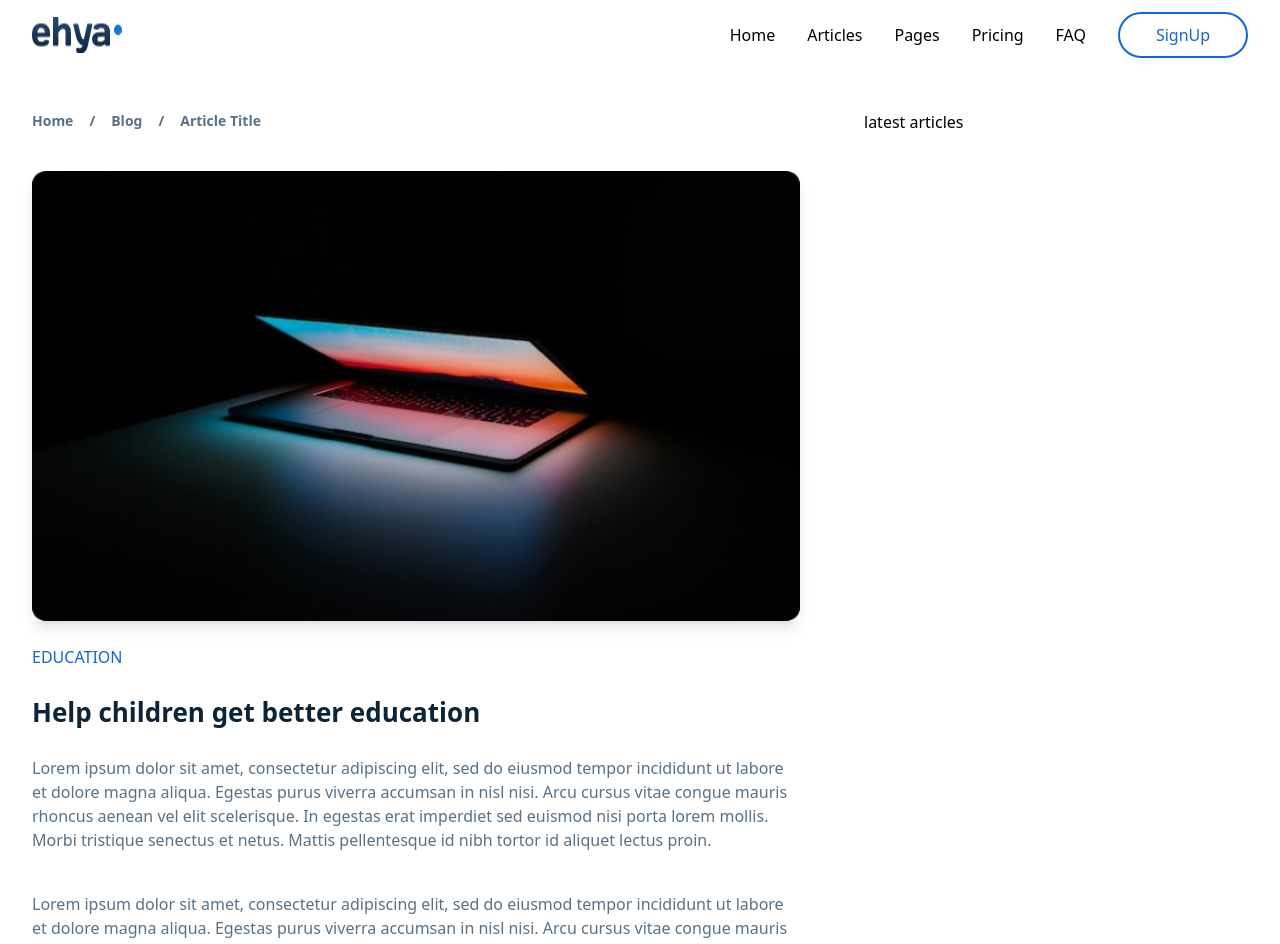
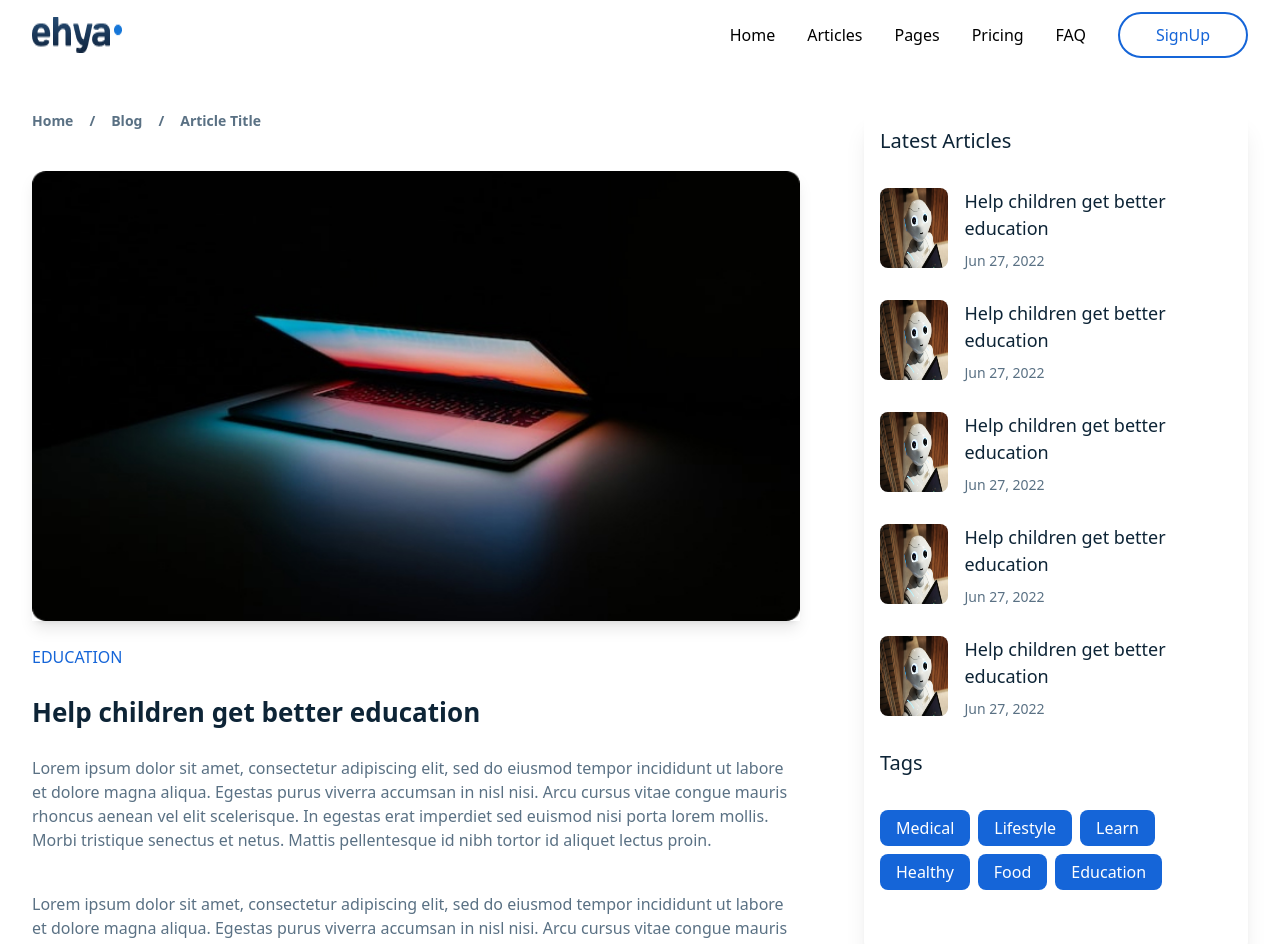
Before and after one commit to zulqarnain1231/ehya, a Next.js app: page /blogdetails in a window 1280 px wide. Shown: the top 944 px of the page. Built offline with nearby package versions, Linux system fonts and the light colour scheme.

Commit message:
completed blog details page

```diff
--- a/components/BlogDetails/BlogDetails.tsx
+++ b/components/BlogDetails/BlogDetails.tsx
@@ -1,7 +1,7 @@
 import React from "react";
 import ComponentWrapper from "../Shared/Wrappers/ComponentWrapper";
 import Details from "./Details/Details";
-import LatestArticles from "./LatestArticles";
+import LatestArticles from "./LatestArticles/LatestArticles";
 
 const BlogDetails = () => {
   return (
--- a/components/BlogDetails/LatestArticles.tsx
+++ /dev/null
@@ -1,11 +0,0 @@
-import React from 'react'
-
-const LatestArticles = () => {
-  return (
-    <div>
-      latest articles
-    </div>
-  )
-}
-
-export default LatestArticles
--- /dev/null
+++ b/components/BlogDetails/LatestArticles/ArticleSnippet.tsx
@@ -0,0 +1,26 @@
+import React from 'react'
+import Image from 'next/image';
+const ArticleSnippet = () => {
+  return (
+    <div className="w-full h-[80px] flex item-center justify-start gap-4">
+      <div className="relative h-full w-[90px]">
+        <Image
+          src={"/Assets/Blogs/blog2.png"}
+          className="rounded-[8px]"
+          alt=""
+          fill
+        />
+      </div>
+      <div className="w-full flex flex-col items-start justify-start gap-2">
+        <p className="text-[18px] text-left text-black-off font-medium">
+          Help children get better education
+        </p>
+        <p className="text-black-secondary text-[14px] font-[400]">
+          Jun 27, 2022
+        </p>
+      </div>
+    </div>
+  );
+}
+
+export default ArticleSnippet
--- /dev/null
+++ b/components/BlogDetails/LatestArticles/LatestArticles.tsx
@@ -0,0 +1,37 @@
+import Image from "next/image";
+import React from "react";
+import ArticleSnippet from "./ArticleSnippet";
+
+const LatestArticles = () => {
+  return (
+    <div className="w-full h-[840px] flex flex-col items-start justify-start gap-8 rounded-[8px] bg-white-main shadow-xl p-4">
+      <p className="font-medium text-black-off text-[20px]">Latest Articles</p>
+      {[1, 2, 3, 4, 5].map((item: number) => {
+        return <ArticleSnippet key={item} />;
+      })}
+      <p className="font-medium text-black-off text-[20px]">Tags</p>
+      <div className="w-full flex items-center justify-start flex-wrap gap-2">
+        <p className="h-[36px] px-4 flex items-center justify-center text-white-main bg-brand-main rounded-[8px]">
+          Medical
+        </p>
+        <p className="h-[36px] px-4 flex items-center justify-center text-white-main bg-brand-main rounded-[8px]">
+          Lifestyle
+        </p>
+        <p className="h-[36px] px-4 flex items-center justify-center text-white-main bg-brand-main rounded-[8px]">
+          Learn
+        </p>
+        <p className="h-[36px] px-4 flex items-center justify-center text-white-main bg-brand-main rounded-[8px]">
+          Healthy
+        </p>
+        <p className="h-[36px] px-4 flex items-center justify-center text-white-main bg-brand-main rounded-[8px]">
+          Food
+        </p>
+        <p className="h-[36px] px-4 flex items-center justify-center text-white-main bg-brand-main rounded-[8px]">
+          Education
+        </p>
+      </div>
+    </div>
+  );
+};
+
+export default LatestArticles;
```
